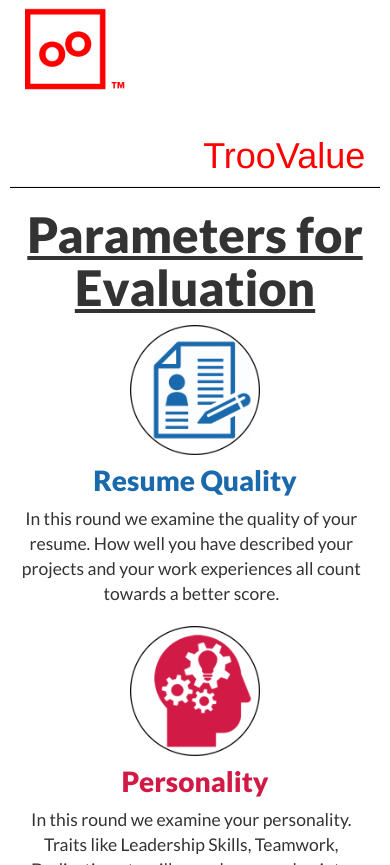
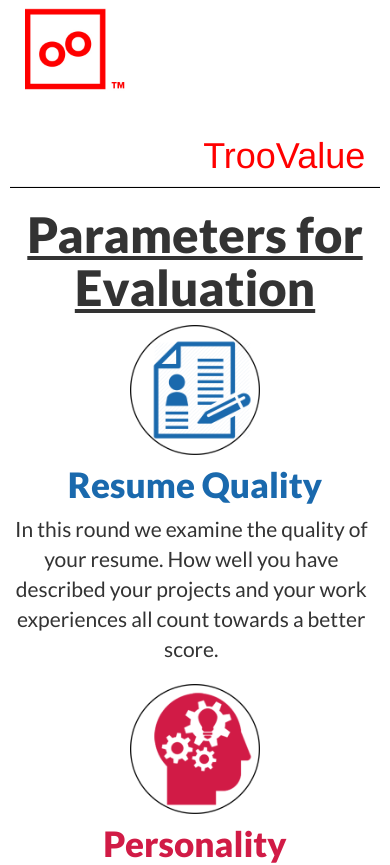
Before and after one commit to pranayberry/Troofle-Task, a plain HTML site: page index.html in a window 390 px wide. Shown: the top 865 px of the page. Drawn offline with nearby package versions, Linux system fonts and the light colour scheme.

Commit message:
Minor fix

```diff
--- a/css/style.css
+++ b/css/style.css
@@ -205,10 +205,10 @@ div a {
 
 @media only screen and (max-width: 991px) {
     .desc {
-        font-size: 1.25em;
+        font-size: 1.5em;
     }
     .abilities {
-        font-size: 2em;
+        font-size: 2.5em;
     }
     .phone {
         margin-left: 1em;
```
